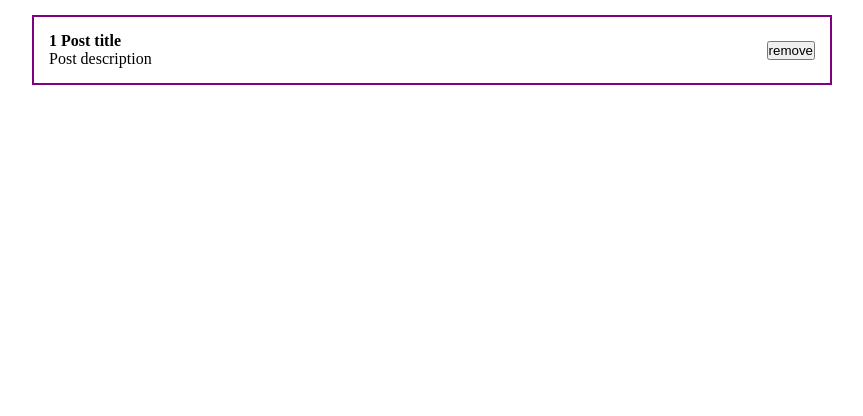
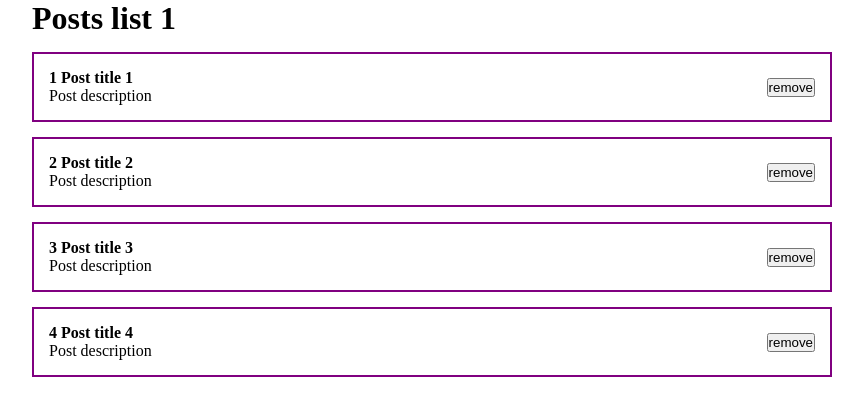
Before and after one commit to idcso/extented_blog-list-frontend, a React (Vite) app: page / in a window 1280 px wide. Shown: the top 416 px of the page, without its empty margins (208-1071 px from the left). Built offline with nearby package versions, Linux system fonts and the light colour scheme.

Commit message:
Implement component for displaying list of posts

```diff
--- a/src/App.jsx
+++ b/src/App.jsx
@@ -1,12 +1,17 @@
+import { useState } from 'react'
 //import Counter from './components/Counter'
-import PostItem from './components/PostItem'
+import PostList from './components/PostList'
 
 const App = () => {
+  const [posts, setPosts] = useState([
+    { id: 1, title: 'Post title 1', body: 'Post description' },
+    { id: 2, title: 'Post title 2', body: 'Post description' },
+    { id: 3, title: 'Post title 3', body: 'Post description' },
+    { id: 4, title: 'Post title 4', body: 'Post description' },
+  ])
   return (
     <div className="App">
-      <PostItem
-        post={{ id: 1, title: 'Post title', body: 'Post description' }}
-      />
+      <PostList posts={posts} title="Posts list 1" />
     </div>
   )
 }
--- /dev/null
+++ b/src/components/PostList.jsx
@@ -0,0 +1,14 @@
+import PostItem from './PostItem'
+
+const PostList = ({ posts, title }) => {
+  return (
+    <div>
+      <h1>{title}</h1>
+      {posts.map((post) => (
+        <PostItem key={post.id} post={post} />
+      ))}
+    </div>
+  )
+}
+
+export default PostList
```
